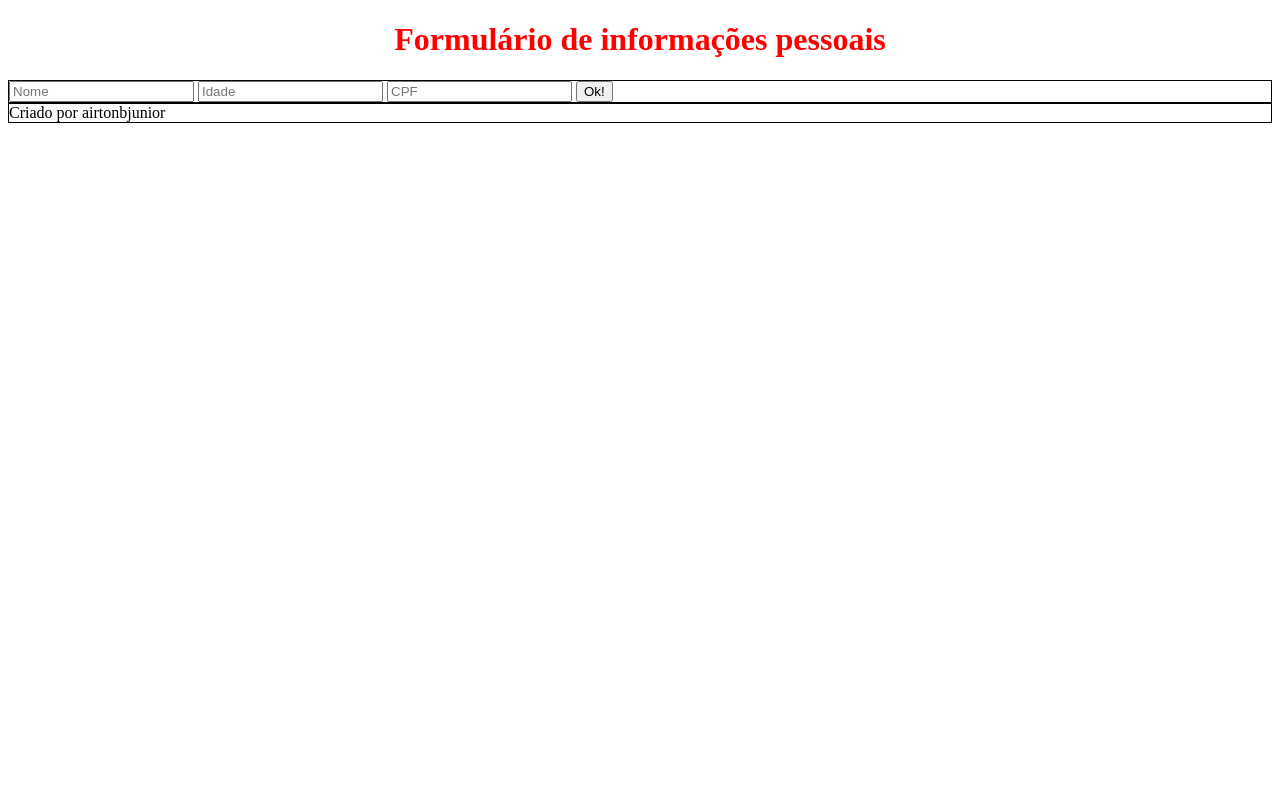
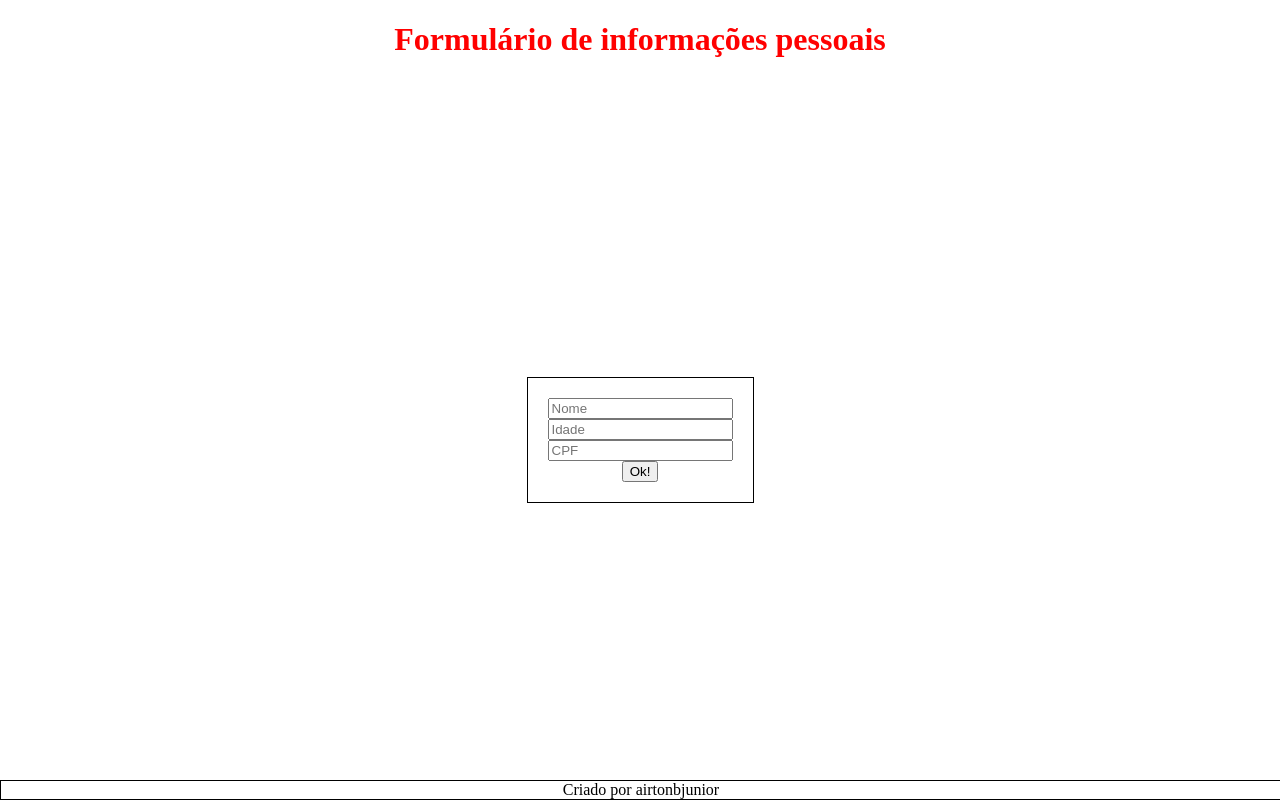
Before and after one commit to airtonbjunior/programacao_web_cc_a, a plain HTML site: page index.html in a window 1280 px wide. Drawn offline with Linux system fonts and the light colour scheme.

Commit message:
Alterações no CSS

```diff
--- a/estilo.css
+++ b/estilo.css
@@ -3,10 +3,26 @@
     text-align: center;
 }
 
+html, body {
+    height: 100%;
+    margin: 0;
+    display: flex;
+    flex-direction: column;
+}
+
 .entradas-formulario {
+    margin: auto;
     border: 1px solid;
+    padding: 20px;
+    display: flex;
+    flex-direction: column;
+    align-items: center;
 }
 
 .rodape {
     border: 1px solid;
+    position: fixed;
+    bottom: 0;
+    width: 100%;
+    text-align: center;
 }
```
